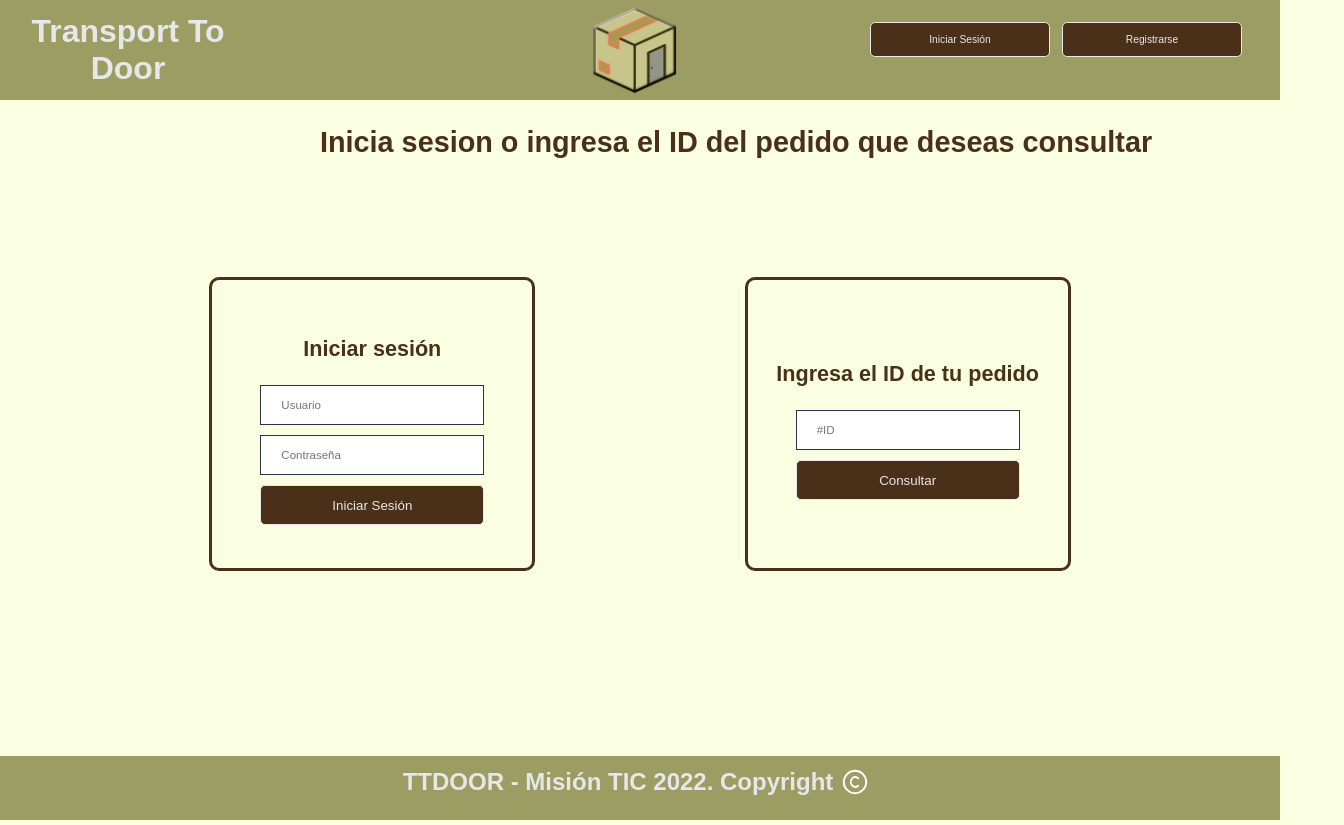
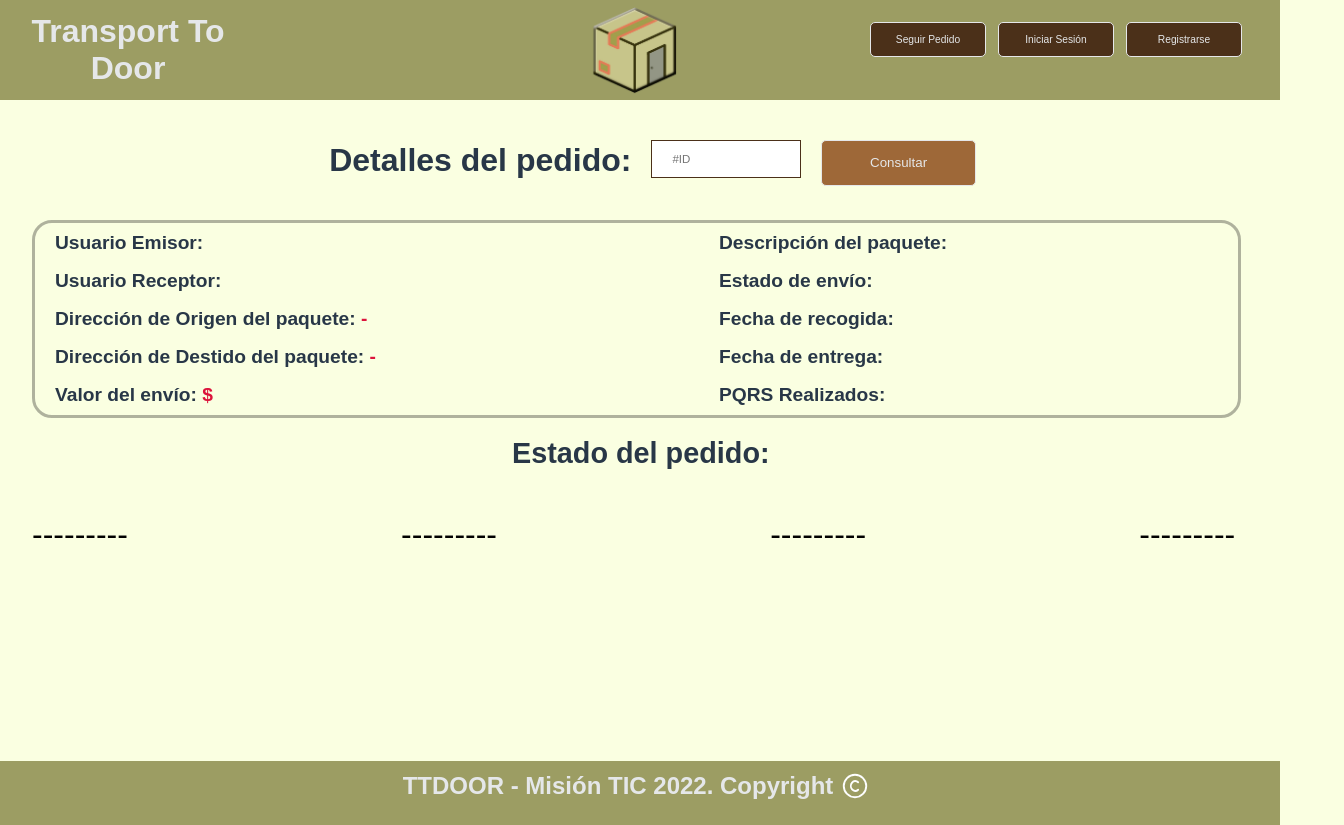
Before and after one commit to IvanLoLo/FrontEnd-TTD, a Vue app: page /query/service in a window 1280 px wide. Before the commit this address led to /user/logIn. Shown: the whole page, 1344 px wide, since content can reach past the window. Built offline with nearby package versions, Linux system fonts and the light colour scheme; what @vue/apollo-option would draw is missing.

Commit message:
Añadida nueva vista funcionando

```diff
--- a/src/App.vue
+++ b/src/App.vue
@@ -4,6 +4,7 @@
       <h1>Transport To Door</h1>
       <img src="./assets/logo.png" alt="Logo-TTDOOR" />
       <nav>
+        <button v-on:click="loadServiceId">Seguir Pedido</button>
         <button v-if="is_auth" v-on:click="loadHome">Cuenta</button>
         <button v-if="is_auth" v-on:click="loadServices">Pedidos</button>
         <button v-if="is_auth && admin()" v-on:click="loadAllServices">Admin</button>
@@ -22,6 +23,7 @@
         v-on:loadFormNew="loadFormNew"
         v-on:loadFormEdit="loadFormEdit"
         v-on:loadDetalles="loadDetalles"
+        v-on:loadServiceId="loadServiceId"
       >
       </router-view>
     </div>
@@ -106,8 +108,10 @@ export default {
       this.$router.push({ name: "detalles", params: { deliver: id} });
     },
 
-    loadServiceId: function(id) {
-      this.$router.push({ name: "ServiceId", params: { deliver: id} });
+    loadServiceId: function() {
+      console.log("Click")
+      if(this.is_auth) this.$router.push({ name: "serviceIdLogued" });
+      else this.$router.push({ name: "serviceId" });
     },
 
     loadAccount: function() {
--- a/src/components/LogIn.vue
+++ b/src/components/LogIn.vue
@@ -1,5 +1,4 @@
 <template>
-  <h1 class="titulo">Inicia sesion o ingresa el ID del pedido que deseas consultar</h1>
   <div class="logIn_user">
     <div class="container_logIn_user">
       <h2>Iniciar sesión</h2>
@@ -14,16 +13,6 @@
         />
         <br />
         <button type="submit">Iniciar Sesión</button>
-      </form>
-    </div>
-
-    <div class="consulta_id">
-      <h2>Ingresa el ID de tu pedido</h2>
-
-      <form v-on:submit.prevent="processLogInUser">
-        <input type="text" v-model="idCon" placeholder="#ID" />
-        <br />
-        <button type="submit"  v-on:click="consultaId(idCon)">Consultar</button>
       </form>
     </div>
   </div>
@@ -47,7 +36,7 @@ export default {
 
   methods: {
 
-    /*processLogInUser: async function() {
+    processLogInUser: async function() {
       //if (username != "" && password != ""){}
       await this.$apollo
         .mutate({
@@ -76,12 +65,6 @@ export default {
           console.log("Error en el LogIn " + error);
           alert("ERROR 401: Credenciales Incorrectas.");
         });
-    },*/
-
-    consultaId() {
-      localStorage.setItem("consultaId", this.idCon);
-      this.$emit("loadServiceId", this.idCon);
-      console.log(this.idCon);
     },
   },
 };
@@ -89,14 +72,6 @@ export default {
 
 <style>
 
-.titulo{
-  justify-content: center;
-  justify-items: center;
-  margin: 2vw;
-  margin-left: 25vw;
-  width: 80vw;
-  color: #4b3019;
-}
 .logIn_user {
   margin: 0;
   padding: 0%;
--- a/src/components/ServiceId.vue
+++ b/src/components/ServiceId.vue
@@ -1,6 +1,10 @@
 <template>
   <div class="informacionH">
     <h1>Detalles del pedido: {{ deliveryById.id }}</h1>
+    <form v-on:submit.prevent="processLogInUser">
+        <input type="text" v-model="idCon" placeholder="#ID" style="margin: 10px 20px 0px 20px;"/>
+        <button type="submit"  v-on:click="consultaId(idCon)" style="margin-top: 10px; height: 46px;">Consultar</button>
+    </form>
   </div>
   <div class="informacion">
     <div class="detalles">
@@ -56,7 +60,7 @@
             .reverse()
             .join("/")
         }}</span>
-        <span v-if="!deliveryById.pickUpDate">El pedido aún no se recoge</span>
+        <span v-if="!deliveryById.pickUpDate && most">El pedido aún no se recoge</span>
       </h2>
 
       <h2>
@@ -68,7 +72,7 @@
             .reverse()
             .join("/")
         }}</span>
-        <span v-if="!deliveryById.pickUpDate">El pedido aún no se entrega</span>
+        <span v-if="!deliveryById.pickUpDate && most">El pedido aún no se entrega</span>
       </h2>
 
       <h2>
@@ -107,10 +111,10 @@
     />
   </div>
   <div class="cajaB">
-    <button class="btnE" v-if="permisos()" v-show="mostButton" v-on:click="editService(id)">
+    <button class="btnE" v-if="permisos()" v-show="mostButton" v-on:click="editService()">
       Editar pedido
     </button>
-    <button class="btnC" v-if="permisos()" v-show="mostButton" v-on:click="deleteService(id)">
+    <button class="btnC" v-if="permisos()" v-show="mostButton" v-on:click="deleteService()">
       Cancelar pedido
     </button>
   </div>
@@ -125,63 +129,103 @@ export default {
 
   data: function() {
     return {
-      deliveryById: [],
+      userId: -1,
+      deliveryById: {
+        id: null,
+        usernameEmisor: "",
+        usernameReceptor: "",
+        ciudadOrigen: "",
+        ciudadDestino: "",
+        direccionOrigen: "",
+        direccionDestino: "",
+        value: null,
+        estado: null,
+        description: null,
+        pickUpDate: null,
+        deliverDate: null,
+        pqr: null,
+      },
       most: false,
       most2: false,
       most3: false,
       most4: false,
       most5: false,
       mostButton: false,
+      idCon: "",
     };
   },
-  apollo: {
-    deliveryById: {
+
+  methods: {
+    consultaId: async function(id){
+        this.most = false;
+        this.most2 = false,
+        this.most3 = false,
+        this.most4 = false,
+        this.most5 = false,
+        this.mostButton = false,
+
+        await this.$apollo
+        .query({
             query: gql`
-        query deliveryById($deliveryId: String!) {
+                query($deliveryId: String!) {
                     deliveryById(deliveryId: $deliveryId) {
                         id
                         usernameEmisor
                         usernameReceptor
                         ciudadOrigen
+                        ciudadDestino
                         direccionOrigen
-            ciudadDestino
                         direccionDestino
-            value
                         description
                         estado
+                        value
                         pickUpDate
                         deliverDate
                         pqr
                     }
                 }
             `,
-      variables() {
-        console.log(this.deliveryById.estado);
-        if (this.deliveryById.estado != undefined) {
-          //localStorage.setItem("estados", this.deliveryById.estado);
+            variables: {
+                deliveryId: id,
+            },
+        })
+        .then((result) => {
+            this.deliveryById = {
+                id: result.data.deliveryById.id,
+                usernameEmisor: result.data.deliveryById.usernameEmisor,
+                usernameReceptor: result.data.deliveryById.usernameReceptor,
+                ciudadOrigen: result.data.deliveryById.ciudadOrigen,
+                ciudadDestino: result.data.deliveryById.ciudadDestino,
+                direccionOrigen: result.data.deliveryById.direccionOrigen,
+                direccionDestino: result.data.deliveryById.direccionDestino,
+                value: result.data.deliveryById.value,
+                estado: result.data.deliveryById.estado,
+                description: result.data.deliveryById.description,
+                pickUpDate: result.data.deliveryById.pickUpDate,
+                deliverDate: result.data.deliveryById.deliverDate,
+                pqr: result.data.deliveryById.pqr,
+            }
+            if(this.deliveryById.pickUpDate) this.deliveryById.pickUpDate = this.deliveryById.pickUpDate.substring(0,10);
+            if(this.deliveryById.deliverDate) this.deliveryById.deliverDate = this.deliveryById.deliverDate.substring(0,10);
             this.mostrar();
-        }
-        return {
-          //deliveryId: window.location.href.split("detalles/")[1],
-          deliveryId: localStorage.getItem("consultaId"),
-        };
+        })
+        .catch((error) => {
+            console.log(error);
+            if(this.idCon == "" || this.idCon == null) alert("Por favor ingrese un codigo de identificación de pedido");
+            else alert("No se encontro un pedido con el codifo de indentificación: "+this.idCon);
+            this.idCon = "";
+        });
     },
-    },
-  },
-  methods: {
 
     permisos: function(){
+        console.log("Permisos");
+        if(localStorage.getItem("username")) this.userId = jwt_decode(localStorage.getItem("token_refresh")).user_id;
         return this.deliveryById.usernameEmisor == localStorage.getItem("username") || this.userId == 1;
     },
 
     editService: function(id) {
-      console.log("editar servicio");
-      //Que no sea el boton de borrar
-      /*       if (event.path[0].textContent == "") return;
-      console.log("Editar información de " + id); */
-      //Enviar a la pagina de detalles
-      //this.$router.push({ name: "services" });
-      this.$router.push({ name: "formServicesEdit", params: { id } });
+      console.log("Editar servicio");
+      this.$router.push({ name: "formServicesEdit", params: { deliver: this.idCon } });
     },
 
     deleteService: function(id) {
@@ -250,14 +294,20 @@ export default {
   height: 10%;
 
   display: flex;
-  flex-direction: column;
-  justify-content: center;
-  align-items: center;
+  flex-direction: row;
+  margin-top: 30px;
+  margin-bottom: 30px;
 }
 
 .informacionH h1 {
   font-size: 2.5vw;
   color: #283747;
+}
+
+.informacionH form {
+    display: flex;
+    flex-direction: row;
+    margin-top: 20px;
 }
 
 .informacion {
--- a/src/components/Services.vue
+++ b/src/components/Services.vue
@@ -10,7 +10,7 @@
       <option value="Receptor">Receptor</option>
     </select>
 
-    <div class="tablaPedidos">
+    <div class="tablaPedidos" style="max-height: 250px;">
       <table>
         <tr>
           <th>Fecha Actualizacion</th>
@@ -190,7 +190,7 @@ export default {
 .tablaPedidos {
   margin-top: 30px;
   margin-bottom: 10px;
-  max-height: 230px;
+  max-height: 250px;
   overflow-x: hidden;
   overflow-y: scroll;
   border: 3px solid rgb(128, 129, 81);
--- a/src/router.js
+++ b/src/router.js
@@ -12,6 +12,7 @@ import FormService from './components/FormService.vue'
 import Pqr from './components/PQR.vue'
 import Detalles from './components/Detalles.vue'
 import AllServices from './components/AllServices.vue'
+import ServiceId from './components/ServiceId.vue'
 
 const routes = [{
         path: '/user/logIn',
@@ -79,6 +80,18 @@ const routes = [{
         component: AllServices,
         meta: { requiresAuth: true },
     },
+    {
+        path: "/query/service",
+        name: "serviceId",
+        component: ServiceId,
+        meta: { requiresAuth: false },
+    },
+    {
+        path: "/query/service",
+        name: "serviceIdLogued",
+        component: ServiceId,
+        meta: { requiresAuth: true },
+    }
 ];
 
 const router = createRouter({
```
Lines whose indentation alone changed are shown as unchanged.
